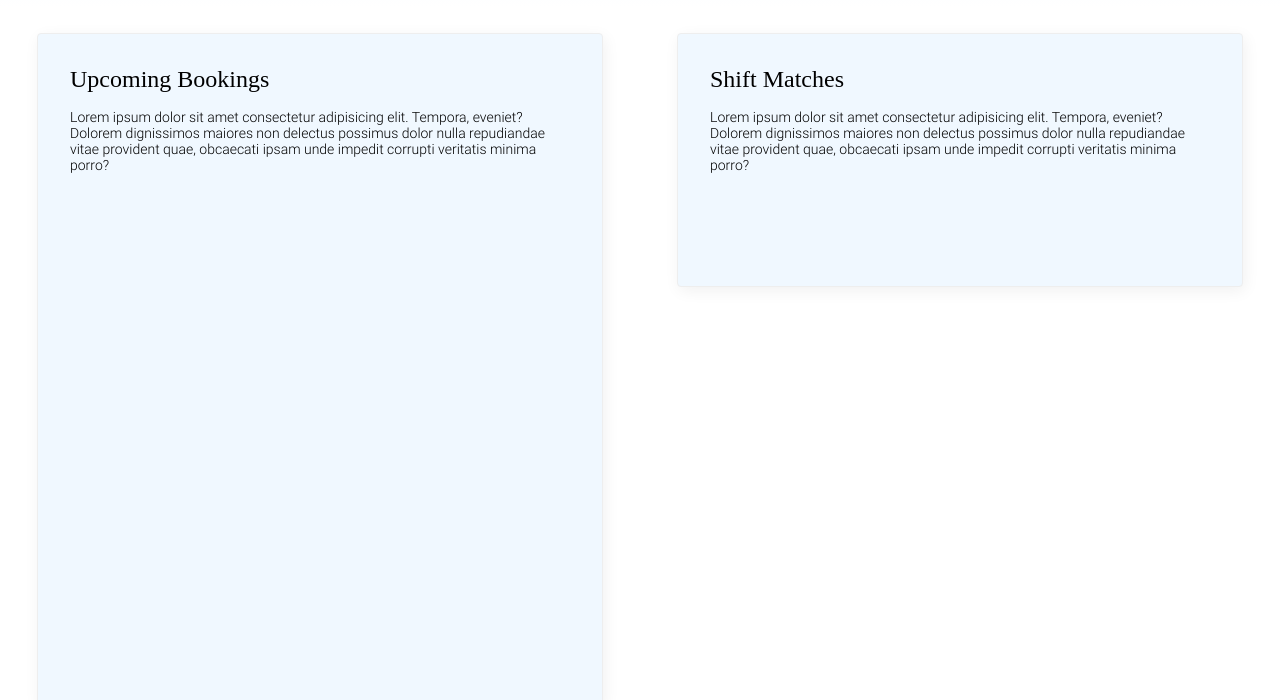
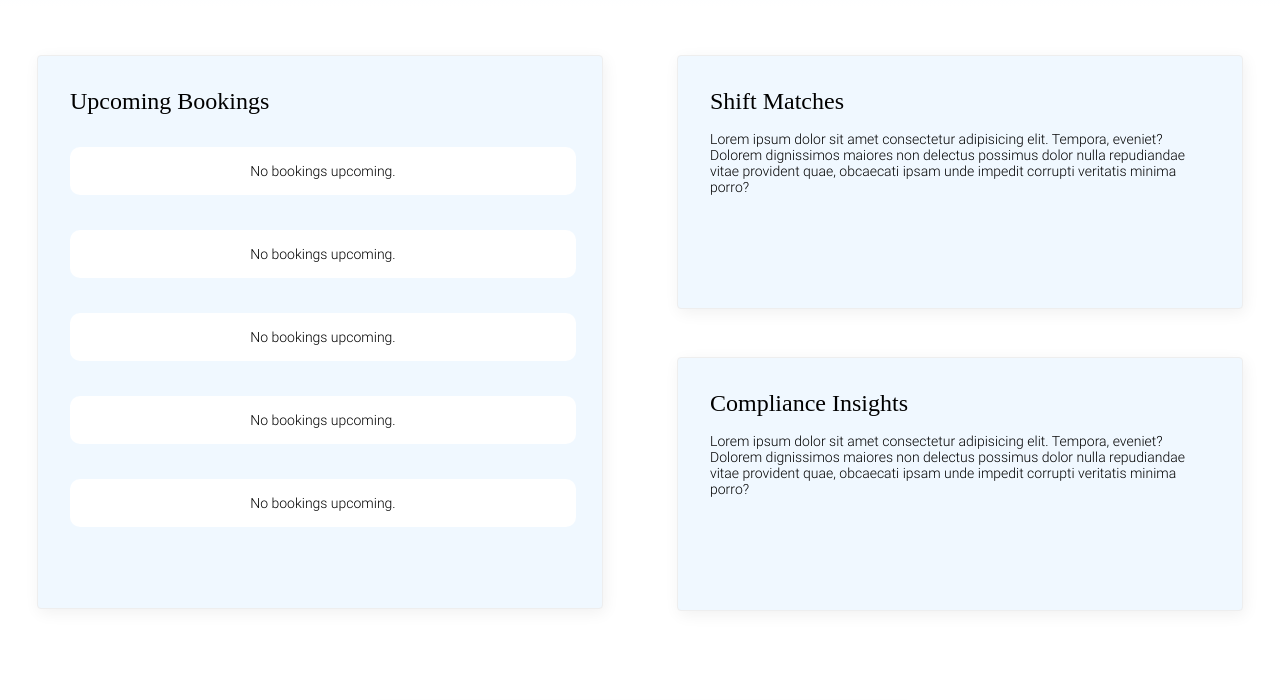
Before and after one commit to p-prash/GSR, a plain HTML site: page index.html in a window 1280 px wide. Shown: the part 99-799 px from the top of the page. Drawn offline with Linux system fonts and the light colour scheme.

Commit message:
Fixed static widget layout.

```diff
--- a/index.html
+++ b/index.html
@@ -50,12 +50,21 @@
 
     <div class="upcoming-bookings-container">
         <div class="upcoming-bookings">
+
             <h1>Upcoming Bookings</h1>
-            <div>Lorem ipsum dolor sit amet consectetur adipisicing elit. Tempora, eveniet? Dolorem dignissimos maiores non delectus possimus dolor nulla repudiandae vitae provident quae, obcaecati ipsam unde impedit corrupti veritatis minima porro?
+
+            <div class="compiled-bookings">
+            <div class="booking">No bookings upcoming.</div>
+            <div class="booking">No bookings upcoming.</div>
+            <div class="booking">No bookings upcoming.</div>
+            <div class="booking">No bookings upcoming.</div>
+            <div class="booking">No bookings upcoming.</div>
             </div>
+
         </div>
     </div>
 
+    <div class="column 2">
     <div class="shift-matches-container">
         <div class="shift-matches">
             <h1>Shift Matches</h1>
@@ -71,7 +80,9 @@
             </div>
         </div>
     </div>
+    </div>
 
+    <div class="column 3">
     <div class="quick-booking-container">
         <div class="quick-booking">
             <h1>Quick Booking</h1>
@@ -87,6 +98,7 @@
             </div>
         </div>
     </div>
+    </div>
 
     </div>
 
--- a/styles.css
+++ b/styles.css
@@ -23,7 +23,6 @@ h1 {
 .header {
     padding: 10px 30px;
     margin: 0;
-    margin-bottom: 10px;
     display: flex;
     justify-content: space-between;
     background-image: linear-gradient(aliceblue, white);
@@ -95,6 +94,7 @@ ul {
     clear: both;
     width: 100%;
   }
+
 .user-settings {
     display: flex;
     align-items: center;
@@ -122,7 +122,7 @@ a:hover {
 .widget-container {
   display: flex;
   flex-wrap: wrap;
-    flex: auto;
+  flex: 1;
   justify-content: space-around;
 }
 
@@ -132,13 +132,13 @@ a:hover {
 .compliance-insights-container,
 .upcoming-bookings-container {
   background-color: aliceblue;
-    height: 640px;
+  height: 520px;
   border: 1px solid #eee;
   box-shadow: 2px 4px 16px rgba(0,0,0,.06);
   border-radius: 4px;
   width: 500px;
   padding: 16px 32px;
-    margin: 16px;
+  margin: 48px 0px;
 }
 
 .roster-container,
@@ -147,3 +147,19 @@ a:hover {
 .quick-booking-container {
   height: 220px;
 }
+
+.booking {
+  background-color: white;
+  width: 474px;
+  border-radius: 10px;
+  padding: 16px;
+  text-align: center;
+}
+
+.compiled-bookings {
+  height: 380px;
+  margin-top: 32px;
+  display: flex;
+  flex-direction: column;
+  justify-content: space-between;
+}
```
Lines whose indentation alone changed are shown as unchanged.
